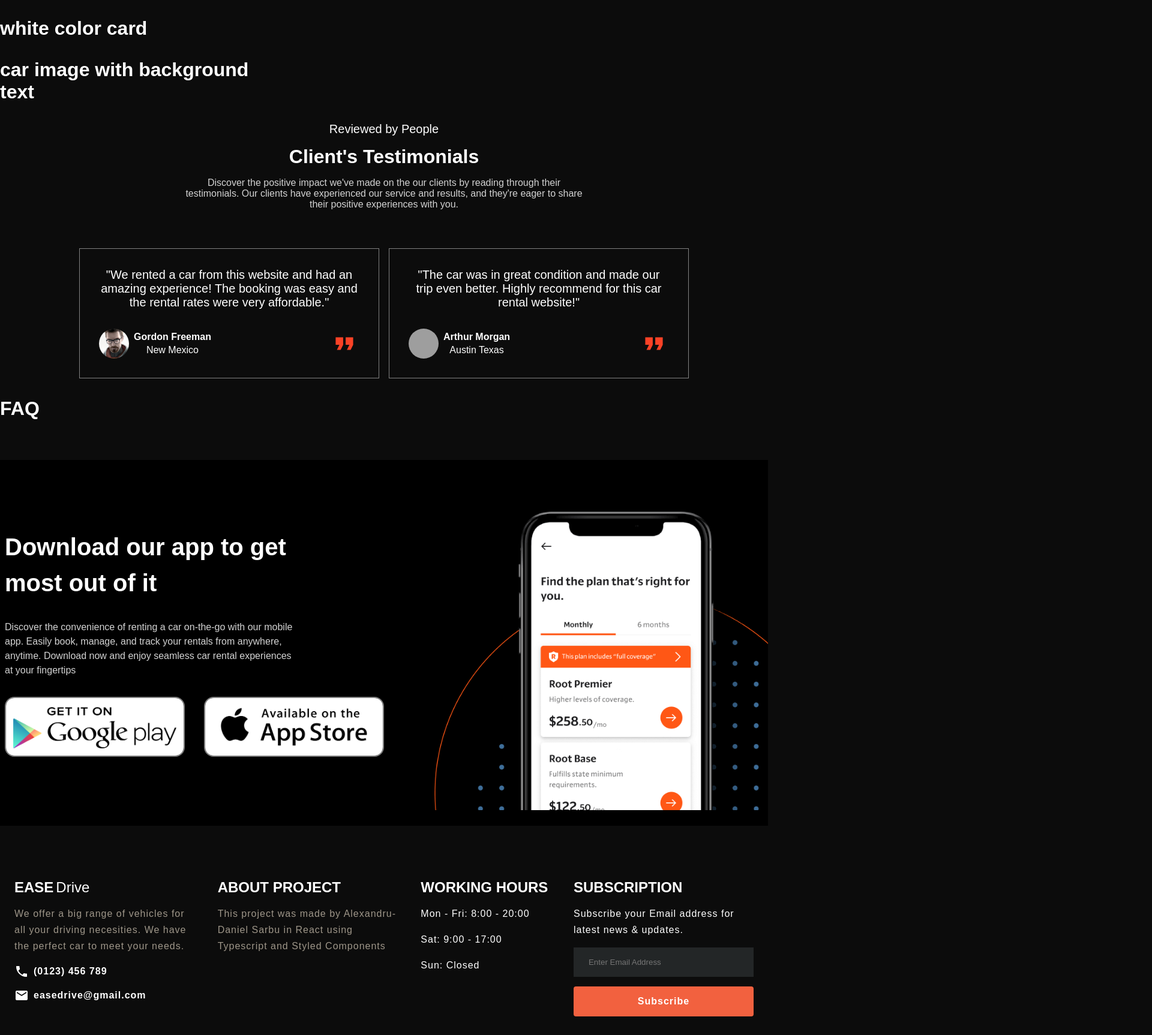
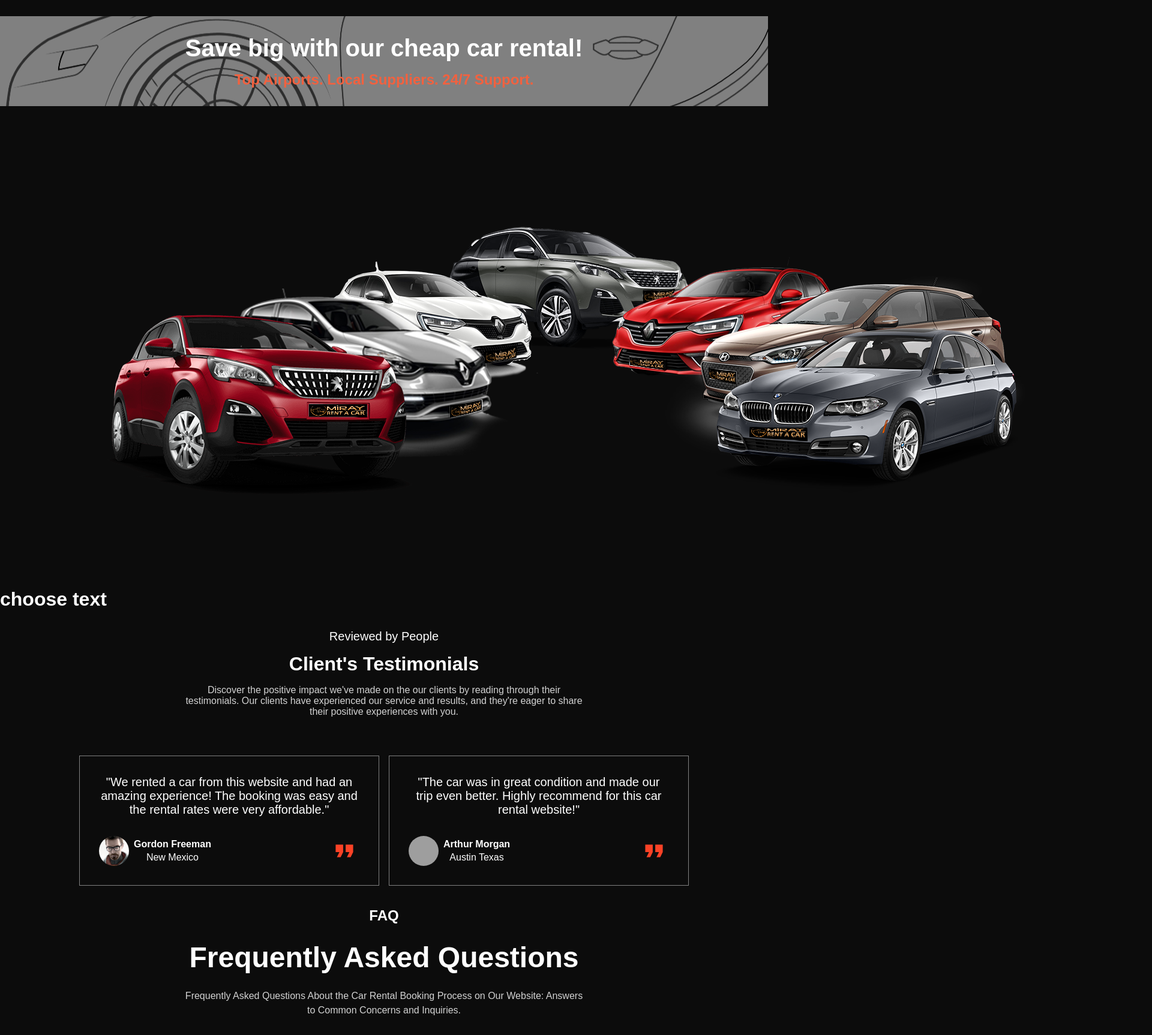
Before and after one commit to Xaphan64/DriveEase, a React (Create React App) app: page / in a window 1280 px wide. Shown: the part 1000-2726 px from the top of the page at 60% size, 1920 px wide, since content can reach past the window. Built offline with nearby package versions, Linux system fonts and the light colour scheme; grey boxes are pictures that could not be loaded.

Commit message:
added questions component, homepage contact card and started choose component

```diff
--- a/src/components/cards/ContactCard/ContactCard.style.ts
+++ b/src/components/cards/ContactCard/ContactCard.style.ts
@@ -1,27 +1,29 @@
 import styled from "styled-components";
 import carSide from "../../assets/carSide.png";
 
-export const StyledContactCardContainer = styled.div`
+export const StyledContactCardContainer = styled.div<ContactCardProps>`
   position: static;
   padding-bottom: 100px;
+  padding-bottom: ${(props) => props.paddingButtom};
 
   @media screen and (max-width: 1200px) {
     padding-bottom: 140px;
   }
 `;
 
-export const StyledContactCard = styled.div`
+export const StyledContactCard = styled.div<ContactCardProps>`
   background-image: url(${carSide});
   background-repeat: no-repeat;
   background-position: 0 20%;
-  background-color: gray;
+  background-color: ${(props) => props.backgroundColor};
   width: 100%;
   position: absolute;
   right: 0;
   display: flex;
+  flex-direction: ${(props) => props.flexDirection};
   justify-content: center;
   align-items: center;
-  gap: 32px;
+  gap: ${(props) => props.gap};
   height: 150px;
 
   @media screen and (max-width: 800px) {
@@ -32,8 +34,8 @@ export const StyledContactCard = styled.div`
   }
 `;
 
-export const StyledCardText = styled.span`
-  font-size: 32px;
+export const StyledCardText = styled.span<ContactCardProps>`
+  font-size: ${(props) => props.fontSize};
   font-weight: bold;
   display: flex;
   align-items: center;
@@ -63,3 +65,11 @@ export const StyledCardText = styled.span`
     }
   }
 `;
+
+type ContactCardProps = {
+  flexDirection?: string;
+  gap?: string;
+  paddingButtom?: string;
+  fontSize?: string;
+  backgroundColor?: string;
+};
--- /dev/null
+++ b/src/components/cards/ContactCard/HomepageContactCard.tsx
@@ -0,0 +1,39 @@
+// ASSETS
+
+// STYLES
+import { StyledCardText, StyledContactCard, StyledContactCardContainer } from "./ContactCard.style";
+
+// LIBRARIES
+
+// MISC
+
+// COMPONENTS
+
+// CONFIGURATION
+const HomepageContactCard = () => {
+  // PROPERTIES
+
+  // API REQUESTS
+
+  // LIBRARY CONSTANTS
+
+  // STATE CONSTANTS
+
+  // LIFE CYCLE
+
+  // EVENT HANDLERS
+  return (
+    <StyledContactCardContainer paddingButtom="140px">
+      <StyledContactCard flexDirection="column" gap="16px" backgroundColor="gray">
+        <StyledCardText fontSize="40px" color="white">
+          Save big with our cheap car rental!
+        </StyledCardText>
+        <StyledCardText fontSize="24px" color="#f2613f">
+          Top Airports. Local Suppliers. 24/7 Support.
+        </StyledCardText>
+      </StyledContactCard>
+    </StyledContactCardContainer>
+  );
+};
+
+export default HomepageContactCard;
--- a/src/components/pages/Contact/Contact.style.ts
+++ b/src/components/pages/Contact/Contact.style.ts
@@ -6,7 +6,7 @@ export const ContactContainer = styled.div<ContactProps>`
   max-width: ${(props) => props.$maxWidth};
   flex-direction: ${(props) => props.$flexDirection};
   align-items: ${(props) => props.$alignitems};
-  justify-content: ${(props) => props.justifyContent};
+  justify-content: ${(props) => props.$justifyContent};
   gap: ${(props) => props.$gap};
   padding: ${(props) => props.$padding};
 
@@ -34,7 +34,7 @@ export const ContactForm = styled.form`
 type ContactProps = {
   width?: string;
   $alignitems?: string;
-  justifyContent?: string;
+  $justifyContent?: string;
   $flexDirection?: string;
   $maxWidth?: string;
   $gap?: string;
--- a/src/components/pages/Homepage/Homepage.style.ts
+++ b/src/components/pages/Homepage/Homepage.style.ts
@@ -19,8 +19,6 @@ export const StyledPageCategory = styled.div<PageCategoryProps>`
   flex-direction: ${(props) => props.$flexDirection};
   width: ${(props) => props.width};
   gap: ${(props) => props.$gap};
-
-  /* border: 1px solid red; */
 `;
 
 type TextProps = {
@@ -49,7 +47,6 @@ export const StyledTitle = styled.h1`
     display: flex;
     flex-direction: row;
     gap: 8px;
-    /* white-space: nowrap; */
 
     p {
       color: #f2613f;
--- a/src/components/pages/Homepage/Homepage.tsx
+++ b/src/components/pages/Homepage/Homepage.tsx
@@ -9,13 +9,16 @@ import { StyledButton } from "../../atoms/Button/Button.style";
 
 // LIBRARIES
 import { useNavigate } from "react-router-dom";
-import TestimonialPage from "../Testimonials/TestimonialPage";
-import AboutPageCard from "../About/AboutPageCard";
-import Phone from "./elements/Phone/Phone";
 
 // MISC
 
 // COMPONENTS
+import TestimonialPage from "../Testimonials/TestimonialPage";
+import AboutPageCard from "../About/AboutPageCard";
+import Phone from "./elements/Phone/Phone";
+import Questions from "./elements/Questions/Questions";
+import HomepageContactCard from "../../cards/ContactCard/HomepageContactCard";
+import Choose from "./elements/Choose/Choose";
 
 // CONFIGURATION
 const cityStyles: React.CSSProperties = {
@@ -83,7 +86,7 @@ const Homepage = () => {
               Book Ride <CheckCircleOutlineIcon />
             </StyledButton>
 
-            <StyledButton
+            {/* <StyledButton
               type="button"
               onClick={() => navigate("/about")}
               $backgroundColor="#ffffff"
@@ -94,7 +97,7 @@ const Homepage = () => {
               border="1px solid #ffffff"
             >
               Learn More <NavigateNextIcon />
-            </StyledButton>
+            </StyledButton> */}
           </StyledPageCategory>
         </StyledPageCategory>
 
@@ -111,21 +114,13 @@ const Homepage = () => {
         <h1>vehicles</h1>
       </div>
 
-      <div>
-        <h1>white color card</h1>
-      </div>
+      <HomepageContactCard />
 
-      <div>
-        <h1>car image with background</h1>
-
-        <h1>text</h1>
-      </div>
+      <Choose />
 
       <TestimonialPage />
 
-      <div>
-        <h1>FAQ</h1>
-      </div>
+      <Questions />
 
       <Phone />
     </StyledPageContainer>
--- /dev/null
+++ b/src/components/pages/Homepage/elements/Choose/Choose.tsx
@@ -0,0 +1,34 @@
+// ASSETS
+import chooseCars from "../../../../assets/chooseCars.png";
+
+// STYLES
+
+// LIBRARIES
+
+// MISC
+
+// COMPONENTS
+
+// CONFIGURATION
+const Choose = () => {
+  // PROPERTIES
+
+  // API REQUESTS
+
+  // LIBRARY CONSTANTS
+
+  // STATE CONSTANTS
+
+  // LIFE CYCLE
+
+  // EVENT HANDLERS
+  return (
+    <div>
+      <img src={chooseCars} alt="" />
+
+      <h1>choose text</h1>
+    </div>
+  );
+};
+
+export default Choose;
--- a/src/components/pages/Homepage/elements/Phone/Phone.style.ts
+++ b/src/components/pages/Homepage/elements/Phone/Phone.style.ts
@@ -14,6 +14,10 @@ export const StyledPhoneContainer = styled.div<PhoneProps>`
     border: 2px solid gray;
     border-radius: 16px;
     cursor: pointer;
+
+    @media screen and (max-width: 800px) {
+      width: 280px;
+    }
   }
 
   @media screen and (max-width: 800px) {
--- a/src/components/pages/Homepage/elements/Phone/Phone.tsx
+++ b/src/components/pages/Homepage/elements/Phone/Phone.tsx
@@ -1,6 +1,7 @@
 // ASSETS
 import android from "../../../../assets/android.png";
 import ios from "../../../../assets/ios.png";
+
 // STYLES
 import { StyledPhoneContainer, StyledPhoneImage, StyledPhoneText } from "./Phone.style";
 
--- /dev/null
+++ b/src/components/pages/Homepage/elements/Questions/Questions.style.ts
@@ -0,0 +1,52 @@
+import styled from "styled-components";
+import faqBackground from "../../../../assets/faqBackground.png";
+
+export const StyledQuestionsContainer = styled.div<FAQProps>`
+  display: flex;
+  flex-direction: column;
+  align-items: center;
+  justify-content: center;
+  text-align: center;
+  gap: ${(props) => props.gap};
+  border: ${(props) => props.border};
+  padding: ${(props) => props.padding};
+  max-width: ${(props) => props.maxWidth};
+  position: relative;
+`;
+
+export const StyledQuestionsImage = styled.div`
+  background-image: url(${faqBackground});
+  background-repeat: no-repeat;
+  background-size: contain;
+  opacity: 1;
+  width: 600px;
+  height: 250px;
+  position: absolute;
+  left: -300px;
+  bottom: 20%;
+  z-index: -1;
+`;
+
+export const StyledQuestionsText = styled.span<FAQProps>`
+  font-size: ${(props) => props.fontSize};
+  font-weight: ${(props) => props.fontWeight};
+  color: ${(props) => props.color};
+  padding: ${(props) => props.padding};
+  border-bottom: ${(props) => props.borderBottom};
+  background-color: ${(props) => props.backgroundColor};
+  max-width: 700px;
+  line-height: 1.5;
+  width: 100%;
+`;
+
+type FAQProps = {
+  fontSize?: string;
+  fontWeight?: string;
+  color?: string;
+  padding?: string;
+  border?: string;
+  borderBottom?: string;
+  gap?: string;
+  backgroundColor?: string;
+  maxWidth?: string;
+};
--- /dev/null
+++ b/src/components/pages/Homepage/elements/Questions/Questions.tsx
@@ -0,0 +1,84 @@
+// ASSETS
+
+// STYLES
+import { StyledQuestionsContainer, StyledQuestionsImage, StyledQuestionsText } from "./Questions.style";
+
+// LIBRARIES
+
+// MISC
+
+// COMPONENTS
+
+// CONFIGURATION
+const Questions = () => {
+  // PROPERTIES
+
+  // API REQUESTS
+
+  // LIBRARY CONSTANTS
+
+  // STATE CONSTANTS
+
+  // LIFE CYCLE
+
+  // EVENT HANDLERS
+  return (
+    <StyledQuestionsContainer gap="16px">
+      <StyledQuestionsImage />
+
+      <StyledQuestionsText fontSize="24px" fontWeight="bold">
+        FAQ
+      </StyledQuestionsText>
+
+      <StyledQuestionsText fontSize="48px" fontWeight="bold" padding="0 8px">
+        Frequently Asked Questions
+      </StyledQuestionsText>
+
+      <StyledQuestionsText color="lightgray" padding="0 16px 32px 16px">
+        Frequently Asked Questions About the Car Rental Booking Process on Our Website: Answers to Common Concerns and
+        Inquiries.
+      </StyledQuestionsText>
+
+      <StyledQuestionsContainer border="1px solid gray" maxWidth="96%">
+        <StyledQuestionsText padding="8px" borderBottom="1px solid gray" backgroundColor="#f2613f" fontSize="20px">
+          1. What is special about comparing rental car deals?
+        </StyledQuestionsText>
+
+        <StyledQuestionsText padding="8px" color="lightgray" backgroundColor="#0c0c0c">
+          Comparing rental car deals is important as it helps find the best deal that fits your budget and requirements,
+          ensuring you get the most value for your money. By comparing various options, you can find deals that offer
+          lower prices, additional services, or better car models. You can find car rental deals by researching online
+          and comparing prices from different rental companies.
+        </StyledQuestionsText>
+      </StyledQuestionsContainer>
+
+      <StyledQuestionsContainer border="1px solid gray" maxWidth="96%">
+        <StyledQuestionsText padding="8px" borderBottom="1px solid gray" backgroundColor="#f2613f" fontSize="20px">
+          2. How do I find the car rental deals?
+        </StyledQuestionsText>
+
+        <StyledQuestionsText padding="8px" color="lightgray" backgroundColor="#0c0c0c">
+          You can find car rental deals by researching online and comparing prices from different rental companies.
+          Websites such as Expedia, Kayak, and Travelocity allow you to compare prices and view available rental
+          options. It is also recommended to sign up for email newsletters and follow rental car companies on social
+          media to be informed of any special deals or promotions.
+        </StyledQuestionsText>
+      </StyledQuestionsContainer>
+
+      <StyledQuestionsContainer border="1px solid gray" maxWidth="96%">
+        <StyledQuestionsText padding="8px" borderBottom="1px solid gray" backgroundColor="#f2613f" fontSize="20px">
+          3. How do I find such low rental car prices?
+        </StyledQuestionsText>
+
+        <StyledQuestionsText padding="8px" color="lightgray" backgroundColor="#0c0c0c">
+          Book in advance: Booking your rental car ahead of time can often result in lower prices. Compare prices from
+          multiple companies: Use websites like Kayak, Expedia, or Travelocity to compare prices from multiple rental
+          car companies. Look for discount codes and coupons: Search for discount codes and coupons that you can use to
+          lower the rental price. Renting from an off-airport location can sometimes result in lower prices.
+        </StyledQuestionsText>
+      </StyledQuestionsContainer>
+    </StyledQuestionsContainer>
+  );
+};
+
+export default Questions;
```
Also changed, not shown: src/components/cards/ContactCard/ContactCard.tsx (+4 -4 lines), src/components/pages/Contact/Contact.tsx (+4 -4 lines), src/components/assets/chooseCars.png (added), src/components/assets/faqBackground.png (added).
